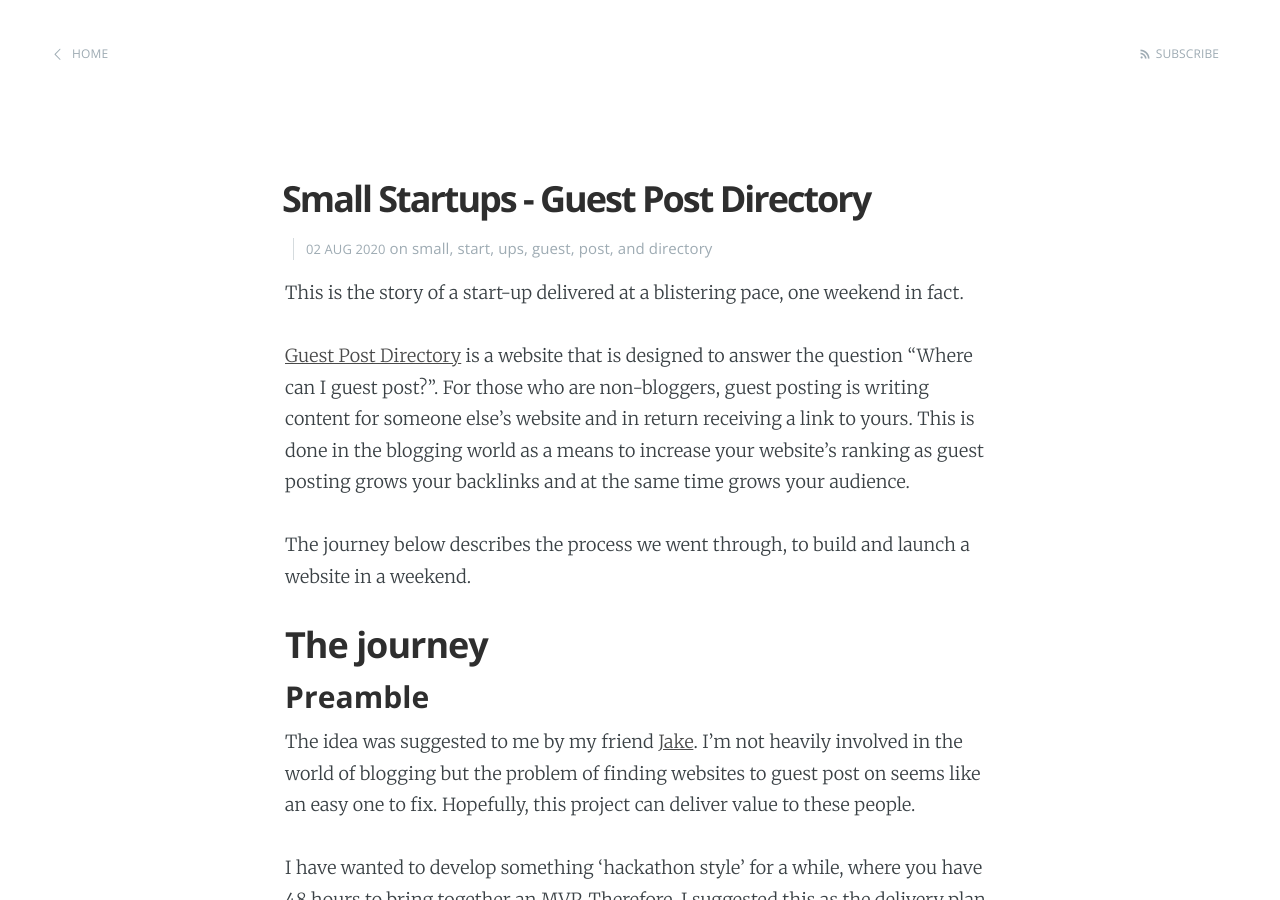
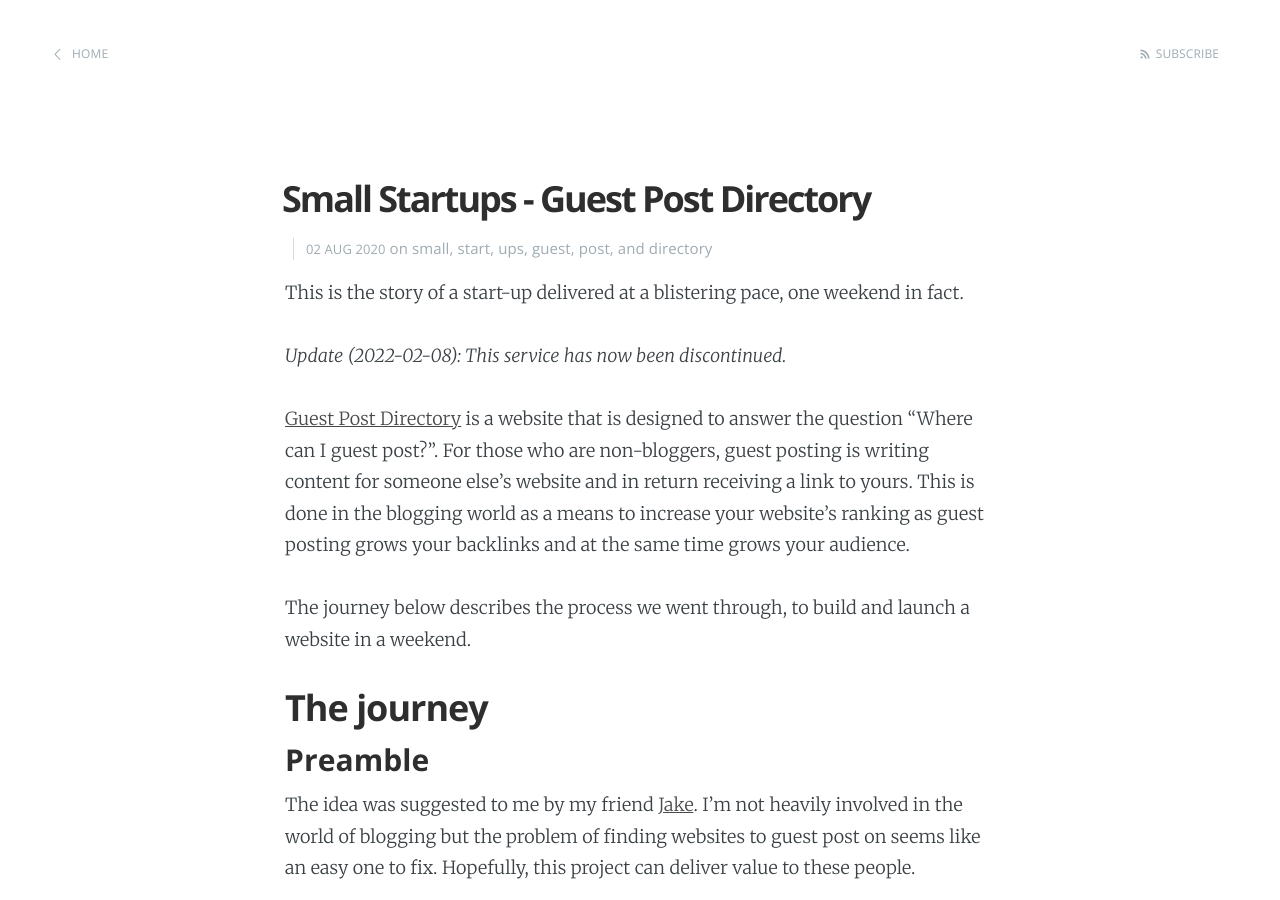
Before and after one commit to NiallBunting/niallbunting.github.io, a Jekyll site: the page built from _posts/2020-08-02-guest-post-directory-small-startups.markdown, in a window 1280 px wide and 900 px high. Built offline with Jekyll 4.4.1, drawn with Linux system fonts in a browser that asks for light colours.

Commit message:
Update the guest post page to mention it's been discontinued

```diff
--- a/_posts/2020-08-02-guest-post-directory-small-startups.markdown
+++ b/_posts/2020-08-02-guest-post-directory-small-startups.markdown
@@ -6,6 +6,8 @@ categories: small start ups guest post directory
 ---
 
 This is the story of a start-up delivered at a blistering pace, one weekend in fact.
+
+_Update (2022-02-08): This service has now been discontinued._
 
 [Guest Post Directory][gpd] is a website that is designed to answer the question "Where can I guest post?". For those who are non-bloggers, guest posting is writing content for someone else’s website and in return receiving a link to yours. This is done in the blogging world as a means to increase your website’s ranking as guest posting grows your backlinks and at the same time grows your audience.
 
```
